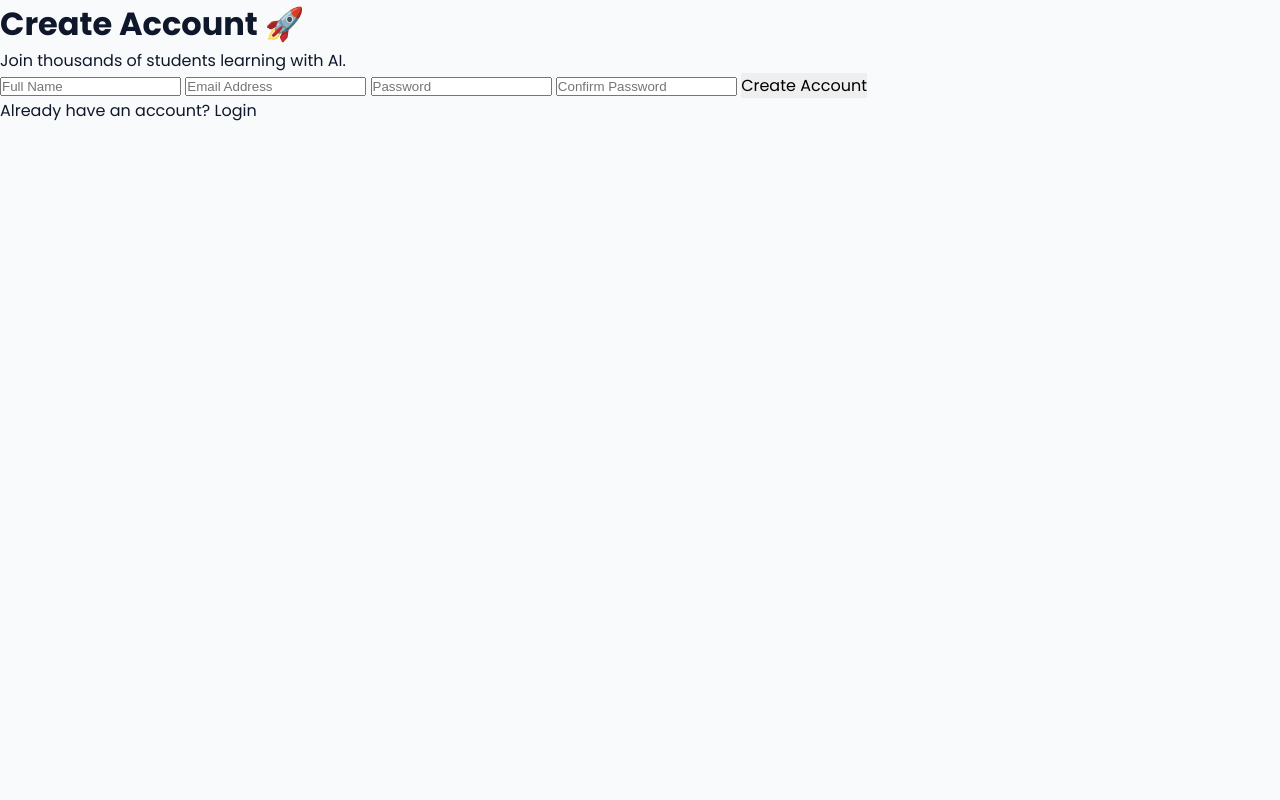
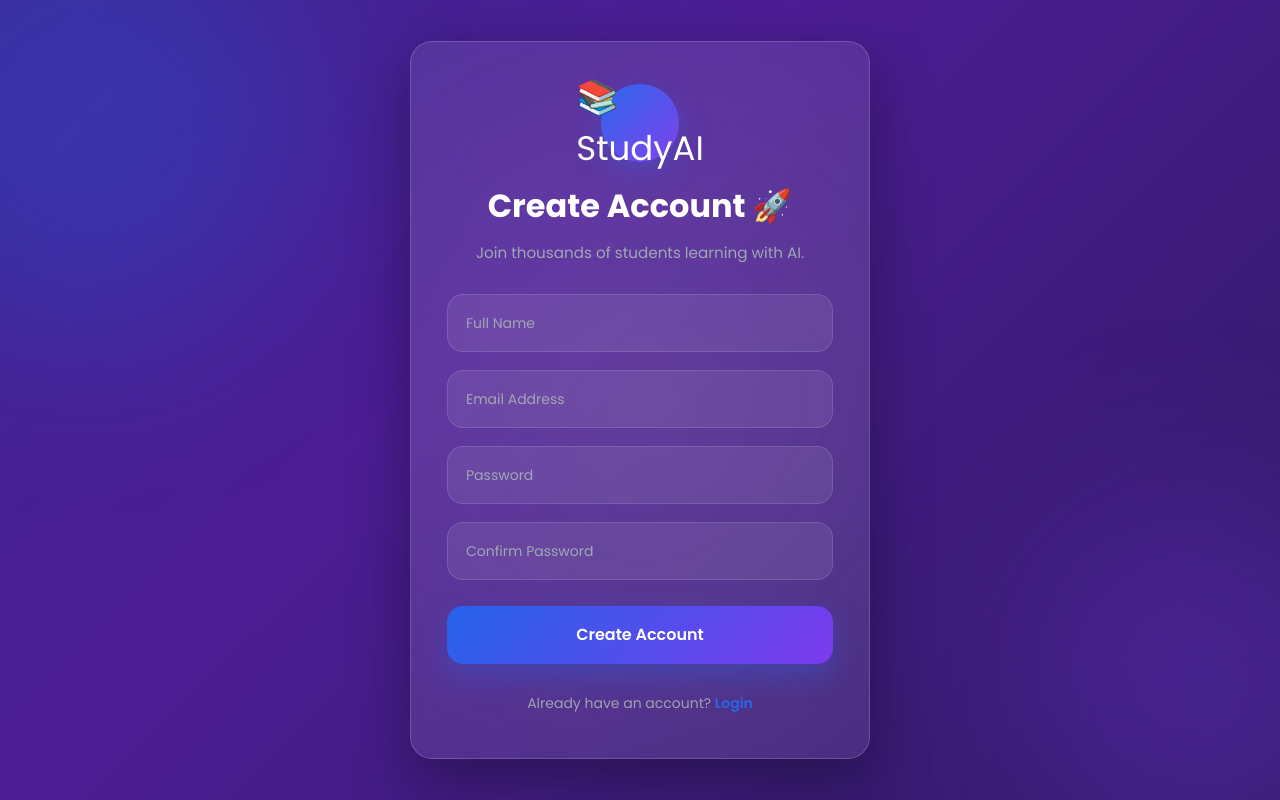
Before and after one commit to www-abubakar/HALEX.V1, a plain HTML site: page pages/signup.html in a window 1280 px wide. Drawn offline with Linux system fonts and the light colour scheme.

Commit message:
Update signup.html

```diff
--- a/pages/signup.html
+++ b/pages/signup.html
@@ -11,7 +11,7 @@
 
   <link href="https://fonts.googleapis.com/css2?family=Poppins:wght@300;400;500;600;700&display=swap" rel="stylesheet">
 
-  <link rel="stylesheet" href="../style.css">
+  <link rel="stylesheet" href="../css/signup.css">
 </head>
 
 <body>
@@ -19,6 +19,8 @@
   <div class="auth-container">
 
     <div class="auth-card">
+
+      <div class="logo">📚 StudyAI</div>
 
       <h1>Create Account 🚀</h1>
 
@@ -30,24 +32,28 @@
           id="name"
           type="text"
           placeholder="Full Name"
+          autocomplete="name"
           required>
 
         <input
           id="email"
           type="email"
           placeholder="Email Address"
+          autocomplete="email"
           required>
 
         <input
           id="password"
           type="password"
           placeholder="Password"
+          autocomplete="new-password"
           required>
 
         <input
           id="confirmPassword"
           type="password"
           placeholder="Confirm Password"
+          autocomplete="new-password"
           required>
 
         <button id="signupBtn" type="submit">
```
